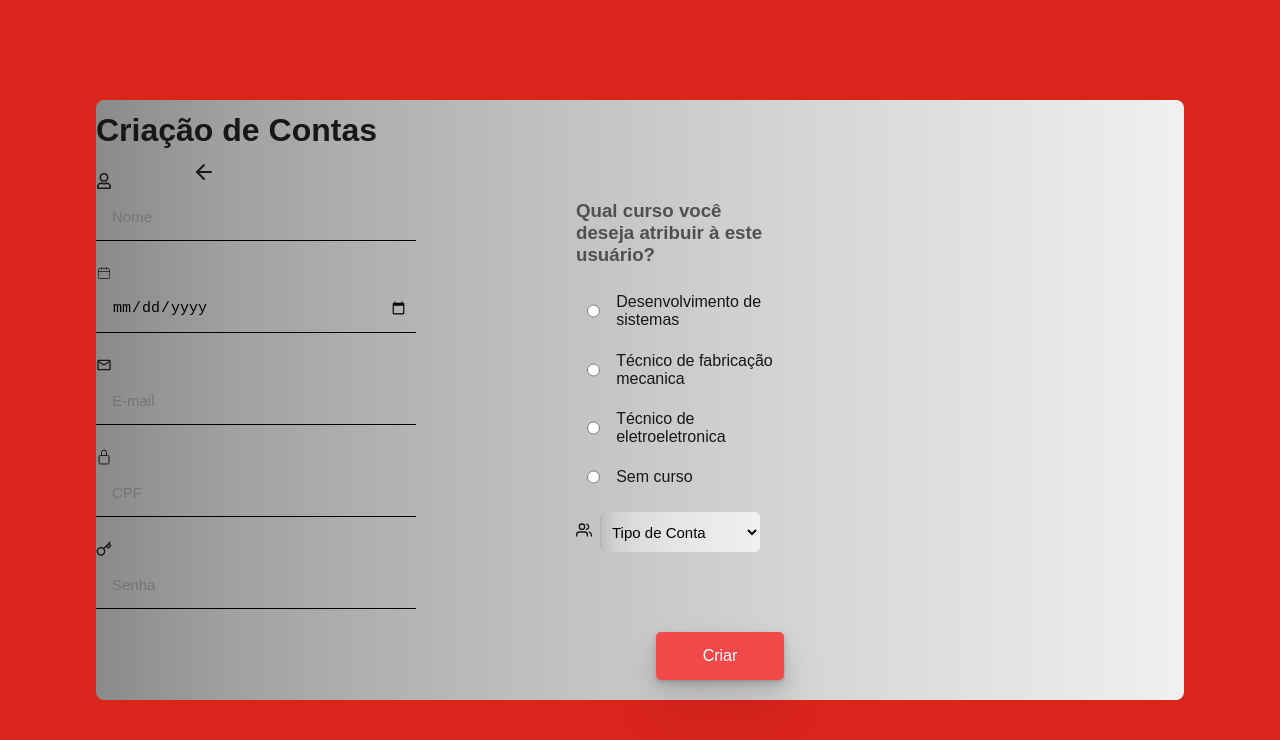
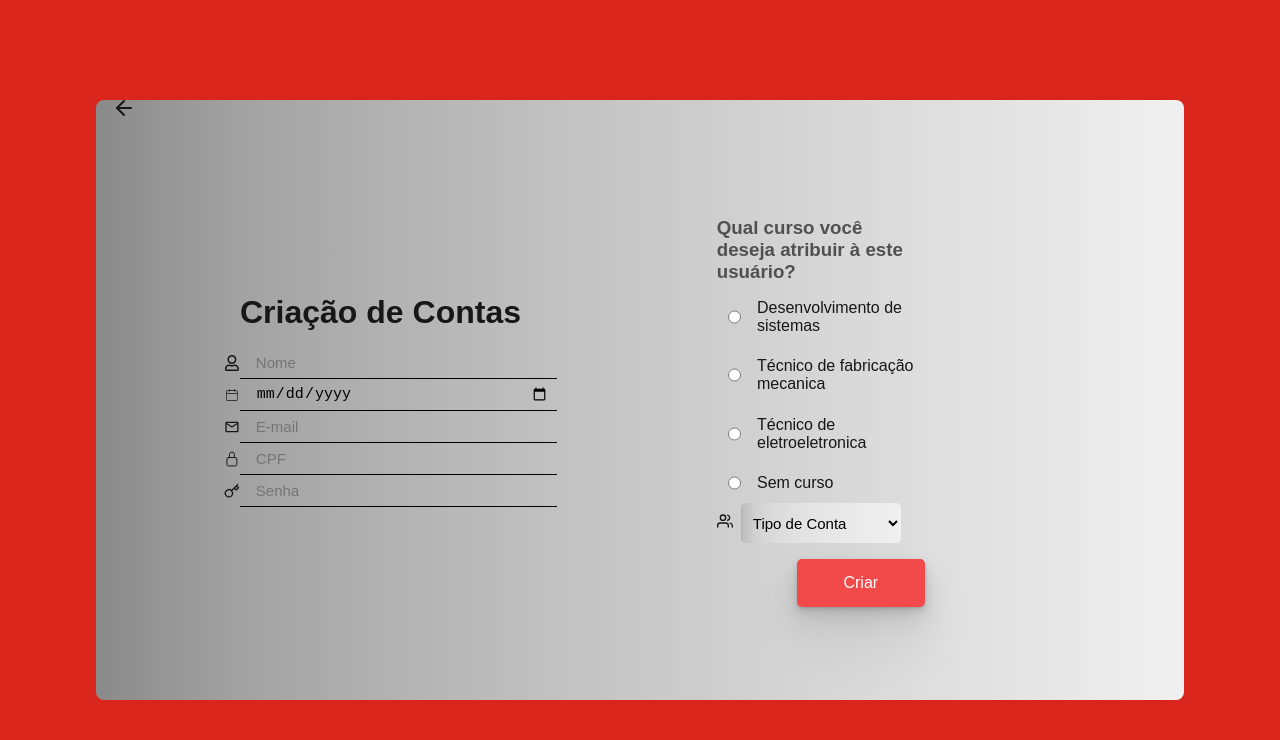
Before and after one commit to pablo-boop/CommandBlock-Front, a Next.js app: page /Conta in a window 1280 px wide. Shown: the top 740 px of the page. Built offline with nearby package versions, Linux system fonts and the light colour scheme.

Commit message:
conserto css pagina criação de conta

```diff
--- a/app/Conta/conta.module.css
+++ b/app/Conta/conta.module.css
@@ -15,41 +15,42 @@
     width: 85vw;
     background: linear-gradient(to right, #8A8A8A, 38%, #F0F0F0);
     border-radius: 0.5rem;
+    padding: 8rem;
 }
 
 .arrow {
     height: 1.5rem;
     width: 1.5rem;
     position: absolute;
-    top: 10rem;
-    left: 12rem;
-}
-
-.imagem {
-    height: 20vw;
-    width: 50%;
+    top: 6rem;
+    left: 7rem;
 }
 
 .forms {
     display: flex;
     flex-direction: column;
-    gap: 1vh;
-    width: 50%;
-    margin-right: 10rem;
-    margin-bottom: 5rem;
+    gap: 0.5vh;
+    width: 40%;
+    margin-right: 5rem;
+    margin-bottom: 1rem;
 }
 
 .title {
     display: flex;
     font-weight: bold;
+    padding: 1rem;
 }
 
 .text {
-    font-size: 1rem;
+    font-size: 0.5rem;
+}
+
+.campos {
+    display: flex;
 }
 
 .icone {
-    margin-top: 1.5rem;
+    margin-top: 0.5rem;
 }
 
 .inputs {
@@ -57,7 +58,7 @@
     border: none;
     border-bottom: 1px #000 solid;
     width: 20rem;
-    height: 3rem;
+    height: 2rem;
     padding: 0.5rem;
     padding-left: 1rem;
     font-size: 15px;
@@ -65,7 +66,7 @@
 
 .curso {
     color: #505050;
-    padding-bottom: 1rem;
+    padding-bottom: 0.3rem;
     display: flex;
 }
 
@@ -86,7 +87,7 @@
 
 .buttonRegister {
     margin-left: 5rem;
-    margin-top: 5rem;
+    margin-top: 1rem;
     width: 8rem;
     height: 3rem;
     background-color: #F24A4A;
@@ -114,6 +115,7 @@
 }
 
 .direito {
-    margin-right: 30rem;
-    margin-top: 5rem;
+    margin-left: 5rem;
+    margin-right: 40rem;
+    margin-top: 1.5rem;
 }
```
